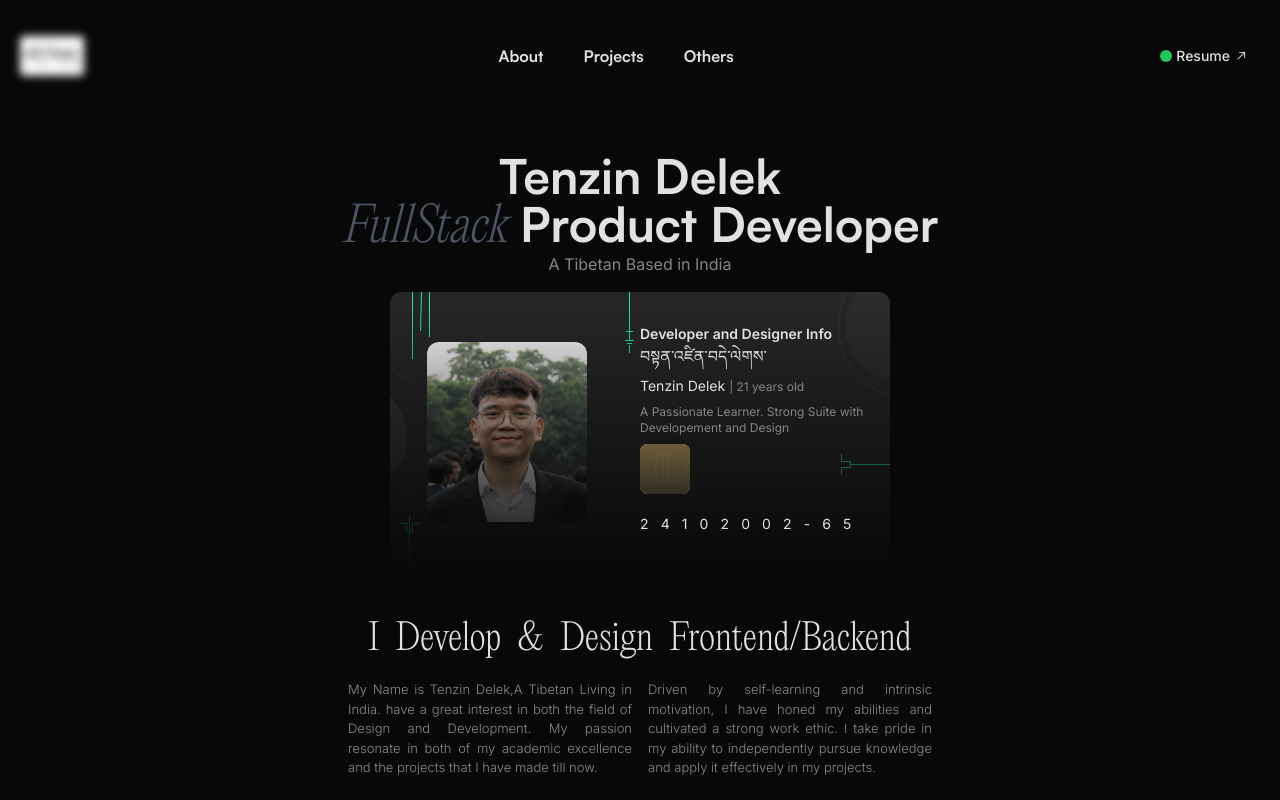
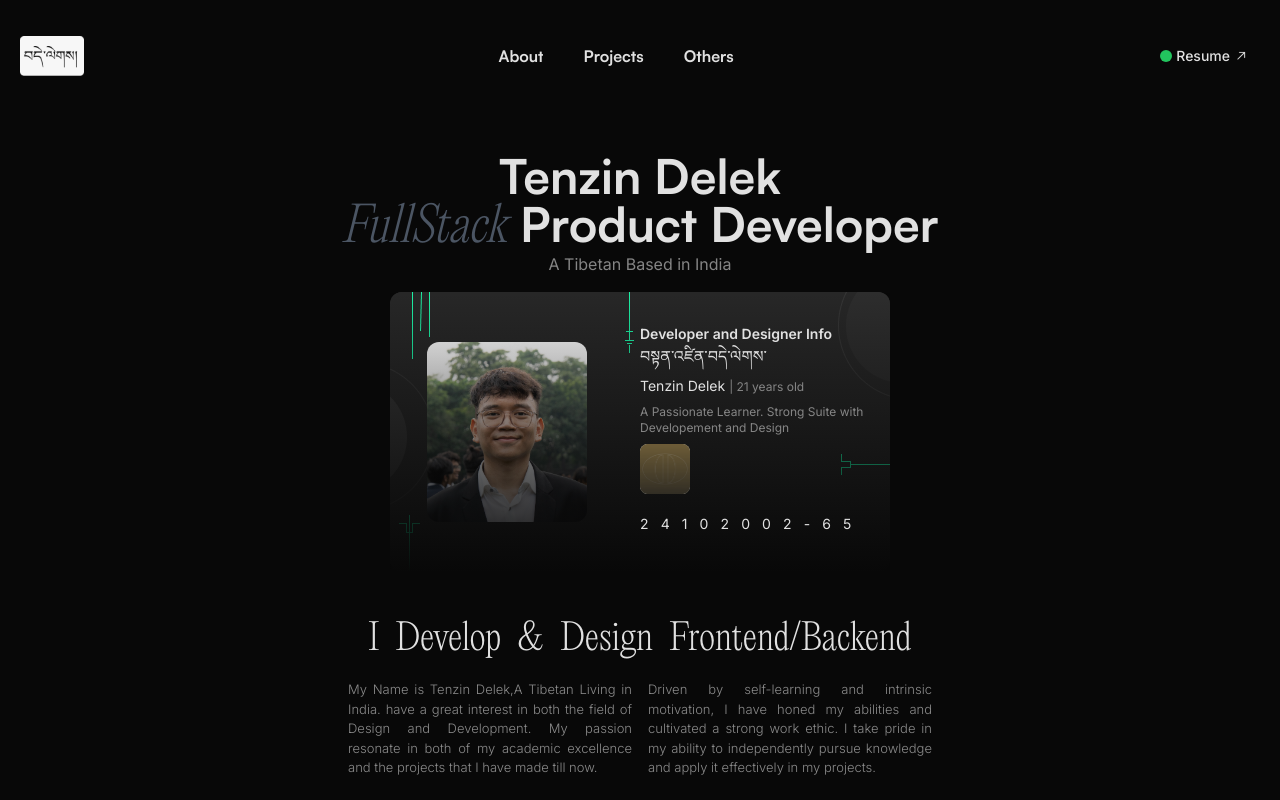
Before and after one commit to TenzDelek/Portfolio, a Next.js app: page / in a window 1280 px wide. Shown: the top 800 px of the page. Built offline with nearby package versions, Linux system fonts and the light colour scheme.

Commit message:
removed unnecesary blur on nav

```diff
--- a/src/components/Navbar/Navbar.jsx
+++ b/src/components/Navbar/Navbar.jsx
@@ -7,7 +7,7 @@ const Navbar = () => {
   return (
     <div>
       <div className="h-24 px-5 flex justify-between mt-2 text-sm font-medium items-center">
-        <div className=" relative w-16 h-10 cursor-pointer blur-sm hover:blur-none transition ">
+        <div className=" relative w-16 h-10 cursor-pointer ">
           <Link href="/">
             {" "}
             <Image src="/logo.png" alt="nav image" fill />
```
